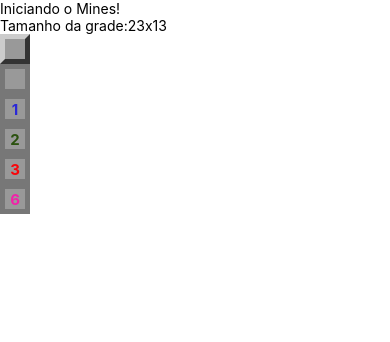
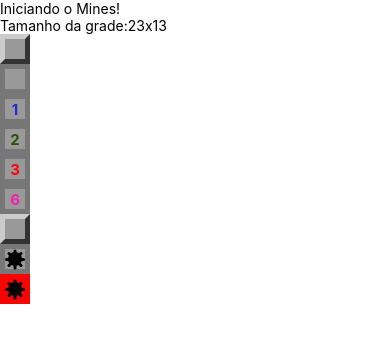
Before and after one commit to fabiosoliveira/mines, a React Native app: screen / in a window 390 px wide. Shown: the top 342 px of the page. Built offline with nearby package versions, Linux system fonts and the light colour scheme.

Commit message:
Criar component Mine

```diff
--- a/src/App.js
+++ b/src/App.js
@@ -19,6 +19,9 @@
       <Field opened nearMines={2} />
       <Field opened nearMines={3} />
       <Field opened nearMines={6} />
+      <Field mined />
+      <Field mined opened />
+      <Field mined opened exploded />
     </View>
   );
 };
--- a/src/components/Field.js
+++ b/src/components/Field.js
@@ -1,28 +1,39 @@
 import React from 'react';
+import {View, StyleSheet, Text} from 'react-native';
 
 import params from '../params';
-import {View, StyleSheet, Text} from 'react-native';
+import Mine from './Mine';
 
-export default ({mined, opened, nearMines}) => {
+export default ({mined, opened, nearMines, exploded}) => {
   const styleField = [styles.field];
+
   if (opened) {
     styleField.push(styles.opened);
   }
+
+  if (exploded) {
+    styleField.push(styles.exploded);
+  }
+
   if (styleField.length === 1) {
     styleField.push(styles.regular);
   }
 
   let color = null;
+
   if (nearMines > 0) {
     if (nearMines == 1) {
       color = '#2a28d7';
     }
+
     if (nearMines == 2) {
       color = '#2b520f';
     }
+
     if (nearMines > 2 && nearMines < 6) {
       color = '#f9060a';
     }
+
     if (nearMines >= 6) {
       color = '#f221a9';
     }
@@ -35,6 +46,7 @@
       ) : (
         false
       )}
+      {mined && opened ? <Mine /> : false}
     </View>
   );
 };
@@ -62,4 +74,8 @@
     fontWeight: 'bold',
     fontSize: params.fontSize,
   },
+  exploded: {
+    backgroundColor: 'red',
+    borderColor: 'red',
+  },
 });
--- /dev/null
+++ b/src/components/Mine.js
@@ -0,0 +1,36 @@
+import React from 'react';
+import {View, StyleSheet} from 'react-native';
+
+export default (props) => {
+  return (
+    <View style={styles.container}>
+      <View style={styles.coreMine} />
+      <View style={styles.line} />
+      <View style={[styles.line, {transform: [{rotate: '45deg'}]}]} />
+      <View style={[styles.line, {transform: [{rotate: '90deg'}]}]} />
+      <View style={[styles.line, {transform: [{rotate: '135deg'}]}]} />
+    </View>
+  );
+};
+
+const styles = StyleSheet.create({
+  container: {
+    alignItems: 'center',
+    justifyContent: 'center',
+  },
+  coreMine: {
+    height: 14,
+    width: 14,
+    borderRadius: 10,
+    backgroundColor: 'black',
+    alignItems: 'center',
+    justifyContent: 'center',
+  },
+  line: {
+    position: 'absolute',
+    height: 3,
+    width: 20,
+    borderRadius: 3,
+    backgroundColor: 'black',
+  },
+});
```
